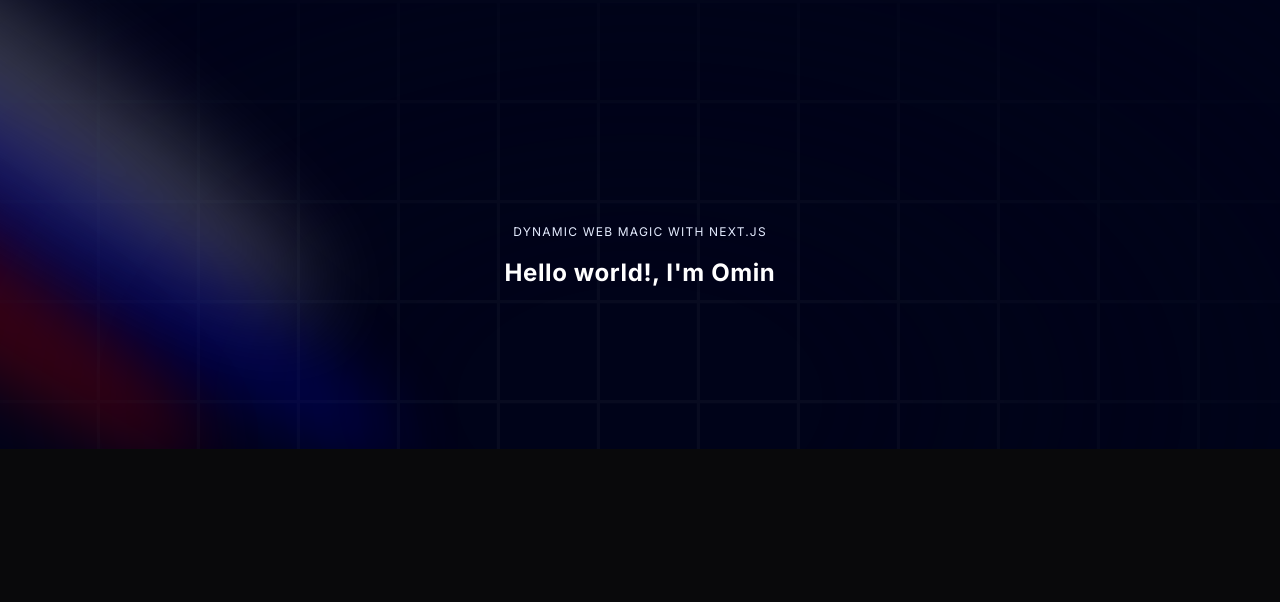
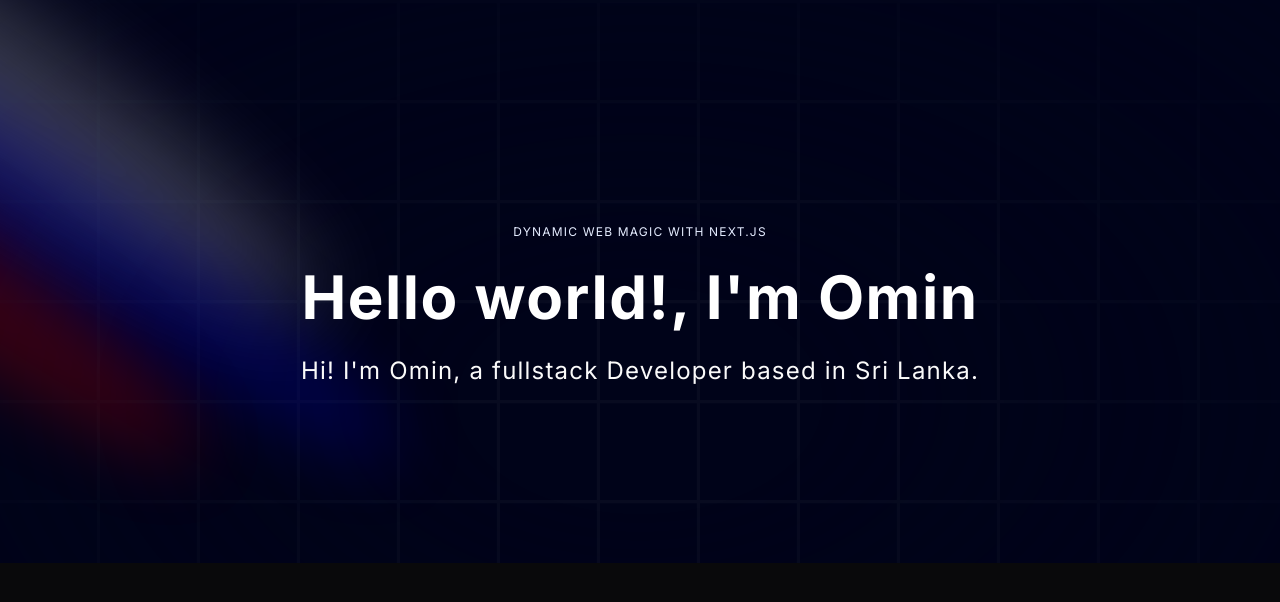
Before and after one commit to omin-h/portfolio, a Next.js app: page / in a window 1280 px wide. Shown: the top 602 px of the page. Built offline with nearby package versions, Linux system fonts and the light colour scheme.

Commit message:
Heading text updated

```diff
--- a/components/Hero.tsx
+++ b/components/Hero.tsx
@@ -19,7 +19,7 @@ const Hero = () => {
         <div className="absolute pointer-events-none inset-0 flex items-center justify-center dark:bg-black-100
          bg-white [mask-image:radial-gradient(ellipse_at_center,transparent_20%,black)]"/>
 
-       </div>
+      </div>
 
        <div className='flex justify-center relative my-20 z-10'>
           <div className='max-w-[89vw] md:max-w-2xl lg:max-w-[60vw]
@@ -28,12 +28,18 @@ const Hero = () => {
             Dynamic Web Magic with Next.js
           </p>
 
+
           <TextGenerateEffect
             className='text-center text-[40px] md:text-5xl lg:text-6xl'
             words="Hello world!, I'm Omin"
             />
 
+          <p className="text-center md:tracking-wider mb-4 text-sm md:text-lg lg:text-2xl">
+            Hi! I&apos;m Omin, a fullstack Developer based in Sri Lanka.
+          </p>
+
           </div>
+
         </div>
 
 
--- a/components/ui/text-generate-effect.tsx
+++ b/components/ui/text-generate-effect.tsx
@@ -2,6 +2,7 @@
 import { useEffect } from "react";
 import { motion, stagger, useAnimate } from "framer-motion";
 import { cn } from "@/utils/cn";
+
 
 export const TextGenerateEffect = ({
   words,
@@ -13,6 +14,7 @@ export const TextGenerateEffect = ({
   const [scope, animate] = useAnimate();
   let wordsArray = words.split(" ");
   useEffect(() => {
+    console.log(wordsArray);
     animate(
       "span",
       {
@@ -32,7 +34,9 @@ export const TextGenerateEffect = ({
           return (
             <motion.span
               key={word + idx}
-              className="dark:text-white text-black opacity-0"
+              // change here if idx is greater than 3, change the text color to #CBACF9
+              className={` ${idx > 3 ? "text-purple" : "dark:text-white text-black"
+                } opacity-0`}
             >
               {word}{" "}
             </motion.span>
@@ -44,8 +48,10 @@ export const TextGenerateEffect = ({
 
   return (
     <div className={cn("font-bold", className)}>
-      <div className="mt-4">
-        <div className=" dark:text-white text-black text-2xl leading-snug tracking-wide">
+      {/* mt-4 to my-4 */}
+      <div className="my-4">
+        {/* remove  text-2xl from the original */}
+        <div className=" dark:text-white text-black leading-snug tracking-wide">
           {renderWords()}
         </div>
       </div>
```
